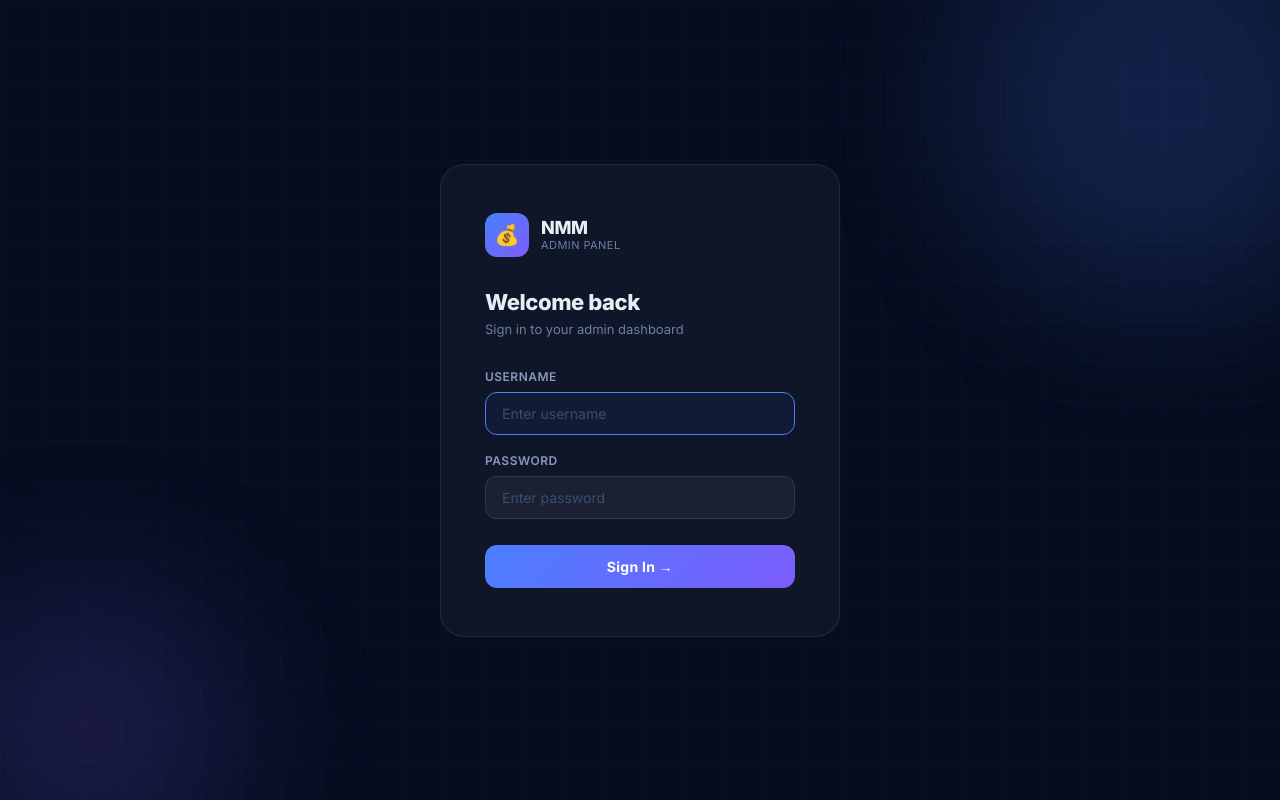
After one commit to reaksa120906/nmm-django-backend, a Django app: page /login/ in a window 1280 px wide. The commit adds this page. Run offline with Django 5.2, Linux system fonts and the light colour scheme.

Commit message:
Add custom admin dashboard login, fix balance calc, resolve linter errors
- Replace Django admin login with custom branded login page (/login/)
- Add logout view and redirect /django-admin/ to /dashboard/
- Fix balance display: was showing total_income instead of income minus expense
- Fix 70 VS Code linter errors: move Django template vars out of style
  attributes and script blocks (use data-* attrs and JSON script tag)
- Fix background-clip vendor prefix warning in base.html
- Remove hardcoded django-admin links from settings page

Co-Authored-By: Claude Sonnet 4.6 <noreply@anthropic.com>

```diff
--- a/api/dashboard_views.py
+++ b/api/dashboard_views.py
@@ -1,4 +1,5 @@
-from django.shortcuts import render
+from django.shortcuts import render, redirect
+from django.contrib.auth import authenticate, login, logout
 from django.contrib.auth.decorators import login_required
 from django.contrib.auth.models import User
 from django.utils import timezone
@@ -6,11 +7,31 @@ from datetime import timedelta
 from .models import Expense, Income, Savings, UserProfile
 
 
+def login_view(request):
+    if request.user.is_authenticated:
+        return redirect('/dashboard/')
+    error = None
+    if request.method == 'POST':
+        user = authenticate(request,
+                            username=request.POST.get('username', ''),
+                            password=request.POST.get('password', ''))
+        if user and user.is_staff:
+            login(request, user)
+            return redirect(request.GET.get('next', '/dashboard/'))
+        error = 'Invalid credentials or insufficient permissions.'
+    return render(request, 'dashboard/login.html', {'error': error})
+
+
+def logout_view(request):
+    logout(request)
+    return redirect('/login/')
+
+
 def _base_context(request):
     return {'admin_user': request.user.username}
 
 
-@login_required(login_url='/django-admin/login/')
+@login_required(login_url='/login/')
 def dashboard(request):
     total_users   = User.objects.count()
     total_expense = sum(e.amount for e in Expense.objects.all())
@@ -43,6 +64,7 @@ def dashboard(request):
         'total_expense':  total_expense,
         'total_income':   total_income,
         'total_savings':  total_savings,
+        'balance':        total_income - total_expense,
         'recent':         recent,
         'days_labels':    '[' + ','.join(days_labels) + ']',
         'days_school':    days_school,
@@ -57,7 +79,7 @@ def dashboard(request):
     return render(request, 'dashboard/index.html', context)
 
 
-@login_required(login_url='/django-admin/login/')
+@login_required(login_url='/login/')
 def reports(request):
     expenses = Expense.objects.select_related('user').order_by('-date', '-created_at')
     total_school   = float(sum(e.amount for e in expenses if e.category == 'school'))
@@ -76,7 +98,7 @@ def reports(request):
     return render(request, 'dashboard/reports.html', context)
 
 
-@login_required(login_url='/django-admin/login/')
+@login_required(login_url='/login/')
 def notifications(request):
     recent_expenses = Expense.objects.select_related('user').order_by('-created_at')[:20]
     recent_incomes  = Income.objects.select_related('user').order_by('-id')[:10]
@@ -88,7 +110,7 @@ def notifications(request):
     return render(request, 'dashboard/notifications.html', context)
 
 
-@login_required(login_url='/django-admin/login/')
+@login_required(login_url='/login/')
 def settings_view(request):
     total_users    = User.objects.count()
     total_expenses = Expense.objects.count()
@@ -104,7 +126,7 @@ def settings_view(request):
     return render(request, 'dashboard/settings.html', context)
 
 
-@login_required(login_url='/django-admin/login/')
+@login_required(login_url='/login/')
 def profile_view(request):
     raw_users = User.objects.select_related('profile').order_by('-date_joined')
     users = []
@@ -129,7 +151,7 @@ def profile_view(request):
     return render(request, 'dashboard/profile.html', context)
 
 
-@login_required(login_url='/django-admin/login/')
+@login_required(login_url='/login/')
 def savings_view(request):
     savings = Savings.objects.select_related('user').order_by('-id')
     total_target  = float(sum(s.target          for s in savings))
--- a/nmmApp/urls.py
+++ b/nmmApp/urls.py
@@ -1,23 +1,34 @@
-from django.contrib import admin
 from django.urls import path, include, re_path
 from django.views.generic import RedirectView
-from django.conf import settings as django_settings
-from api.dashboard_views import dashboard, reports, savings_view, notifications, settings_view, profile_view
+from api.dashboard_views import (
+    dashboard, reports, savings_view, notifications,
+    settings_view, profile_view, login_view, logout_view,
+)
 from api.flutter_view import serve_flutter
 
 urlpatterns = [
-    path('django-admin/',  admin.site.urls),
-    path('admin/',         RedirectView.as_view(url='/dashboard/', permanent=False)),
+    # /django-admin/ is hidden — redirect to custom dashboard
+    path('django-admin/',      RedirectView.as_view(url='/dashboard/', permanent=False)),
 
-    path('api/',           include('api.urls')),
-    path('dashboard/',     dashboard,       name='dashboard'),
-    path('reports/',       reports,         name='reports'),
-    path('savings/',       savings_view,    name='savings'),
-    path('notifications/', notifications,   name='notifications'),
-    path('settings/',      settings_view,   name='settings'),
-    path('profile/',       profile_view,    name='profile'),
+    # Custom auth
+    path('login/',             login_view,      name='login'),
+    path('logout/',            logout_view,     name='logout'),
+
+    path('admin/',             RedirectView.as_view(url='/dashboard/', permanent=False)),
+    path('api/',               include('api.urls')),
+
+    # Custom admin dashboard
+    path('dashboard/',         dashboard,       name='dashboard'),
+    path('reports/',           reports,         name='reports'),
+    path('savings/',           savings_view,    name='savings'),
+    path('notifications/',     notifications,   name='notifications'),
+    path('settings/',          settings_view,   name='settings'),
+    path('profile/',           profile_view,    name='profile'),
+
+    # Root → dashboard
+    path('',                   RedirectView.as_view(url='/dashboard/', permanent=False)),
 
     # Flutter web app — serves index.html for all unmatched routes
-    path('app/',           serve_flutter,   name='flutter_index'),
-    re_path(r'^app/.*$',   serve_flutter,   name='flutter_routes'),
+    path('app/',               serve_flutter,   name='flutter_index'),
+    re_path(r'^app/.*$',       serve_flutter,   name='flutter_routes'),
 ]
--- a/templates/dashboard/base.html
+++ b/templates/dashboard/base.html
@@ -168,6 +168,7 @@
     font-size: 22px; font-weight: 800;
     background: linear-gradient(90deg, #fff, #8baaf5);
     -webkit-background-clip: text;
+    background-clip: text;
     -webkit-text-fill-color: transparent;
   }
 
@@ -295,7 +296,7 @@
     </div>
     <div class="topbar-right">
       <div class="topbar-btn" title="Notifications">🔔</div>
-      <a href="/django-admin/" class="topbar-btn" title="Django Admin" style="text-decoration:none;">🔧</a>
+      <a href="/logout/" class="topbar-btn" title="Sign Out" style="text-decoration:none;">🚪</a>
       <div class="topbar-user">
         <div class="avatar-sm" style="width:28px;height:28px;font-size:10px;">{{ admin_user|slice:":2"|upper }}</div>
         <span style="font-size:13px;font-weight:600;">{{ admin_user }}</span>
--- /dev/null
+++ b/templates/dashboard/login.html
@@ -0,0 +1,156 @@
+<!DOCTYPE html>
+<html lang="en">
+<head>
+<meta charset="UTF-8">
+<meta name="viewport" content="width=device-width, initial-scale=1.0">
+<title>NMM — Sign In</title>
+<link href="https://fonts.googleapis.com/css2?family=Inter:wght@400;500;600;700;800&display=swap" rel="stylesheet">
+<style>
+  *, *::before, *::after { margin:0; padding:0; box-sizing:border-box; }
+
+  body {
+    font-family: 'Inter', 'Segoe UI', sans-serif;
+    background: #060d1f;
+    color: #e8edf5;
+    min-height: 100vh;
+    display: flex;
+    align-items: center;
+    justify-content: center;
+  }
+
+  /* subtle grid background */
+  body::before {
+    content: '';
+    position: fixed;
+    inset: 0;
+    background-image:
+      linear-gradient(rgba(74,127,255,0.04) 1px, transparent 1px),
+      linear-gradient(90deg, rgba(74,127,255,0.04) 1px, transparent 1px);
+    background-size: 40px 40px;
+    pointer-events: none;
+  }
+
+  /* glow orbs */
+  .orb {
+    position: fixed;
+    border-radius: 50%;
+    filter: blur(80px);
+    pointer-events: none;
+    opacity: 0.18;
+  }
+  .orb-1 { width: 400px; height: 400px; background: #4a7fff; top: -100px; right: -80px; }
+  .orb-2 { width: 300px; height: 300px; background: #7c5cfc; bottom: -80px; left: -60px; }
+
+  .card {
+    position: relative;
+    z-index: 1;
+    background: rgba(255,255,255,0.04);
+    border: 1px solid rgba(255,255,255,0.09);
+    border-radius: 24px;
+    padding: 48px 44px;
+    width: 100%;
+    max-width: 400px;
+    backdrop-filter: blur(12px);
+  }
+
+  .logo {
+    display: flex;
+    align-items: center;
+    gap: 12px;
+    margin-bottom: 32px;
+  }
+  .logo-icon {
+    width: 44px; height: 44px;
+    border-radius: 12px;
+    background: linear-gradient(135deg, #4a7fff, #7c5cfc);
+    display: flex; align-items: center; justify-content: center;
+    font-size: 20px;
+  }
+  .logo-text { font-size: 18px; font-weight: 800; letter-spacing: -.02em; }
+  .logo-sub  { font-size: 11px; color: #6b7fa3; letter-spacing: .04em; text-transform: uppercase; }
+
+  h2 { font-size: 22px; font-weight: 800; letter-spacing: -.02em; margin-bottom: 6px; }
+  .sub { font-size: 13px; color: #6b7fa3; margin-bottom: 32px; }
+
+  .error-msg {
+    background: rgba(255,107,107,0.1);
+    border: 1px solid rgba(255,107,107,0.25);
+    border-radius: 10px;
+    padding: 10px 14px;
+    font-size: 13px;
+    color: #ff9999;
+    margin-bottom: 20px;
+  }
+
+  .field { margin-bottom: 18px; }
+  label  { display: block; font-size: 12px; font-weight: 600; color: #8899bb; letter-spacing: .04em; text-transform: uppercase; margin-bottom: 8px; }
+
+  input[type="text"],
+  input[type="password"] {
+    width: 100%;
+    padding: 12px 16px;
+    background: rgba(255,255,255,0.05);
+    border: 1px solid rgba(255,255,255,0.1);
+    border-radius: 12px;
+    color: #e8edf5;
+    font-size: 14px;
+    font-family: inherit;
+    outline: none;
+    transition: border-color .2s;
+  }
+  input:focus { border-color: #4a7fff; background: rgba(74,127,255,0.06); }
+  input::placeholder { color: #3a4e6e; }
+
+  .btn {
+    width: 100%;
+    padding: 13px;
+    background: linear-gradient(135deg, #4a7fff, #7c5cfc);
+    border: none;
+    border-radius: 12px;
+    color: #fff;
+    font-size: 14px;
+    font-weight: 700;
+    font-family: inherit;
+    cursor: pointer;
+    margin-top: 8px;
+    transition: opacity .2s;
+    letter-spacing: .02em;
+  }
+  .btn:hover { opacity: .88; }
+</style>
+</head>
+<body>
+<div class="orb orb-1"></div>
+<div class="orb orb-2"></div>
+
+<div class="card">
+  <div class="logo">
+    <div class="logo-icon">💰</div>
+    <div>
+      <div class="logo-text">NMM</div>
+      <div class="logo-sub">Admin Panel</div>
+    </div>
+  </div>
+
+  <h2>Welcome back</h2>
+  <p class="sub">Sign in to your admin dashboard</p>
+
+  {% if error %}
+  <div class="error-msg">{{ error }}</div>
+  {% endif %}
+
+  <form method="post">
+    {% csrf_token %}
+    <div class="field">
+      <label>Username</label>
+      <input type="text" name="username" placeholder="Enter username" autocomplete="username" autofocus>
+    </div>
+    <div class="field">
+      <label>Password</label>
+      <input type="password" name="password" placeholder="Enter password" autocomplete="current-password">
+    </div>
+    <button class="btn" type="submit">Sign In →</button>
+  </form>
+</div>
+</body>
+</html>
```
Also changed, not shown: templates/dashboard/index.html (+37 -15 lines), templates/dashboard/settings.html (+9 -13 lines).
